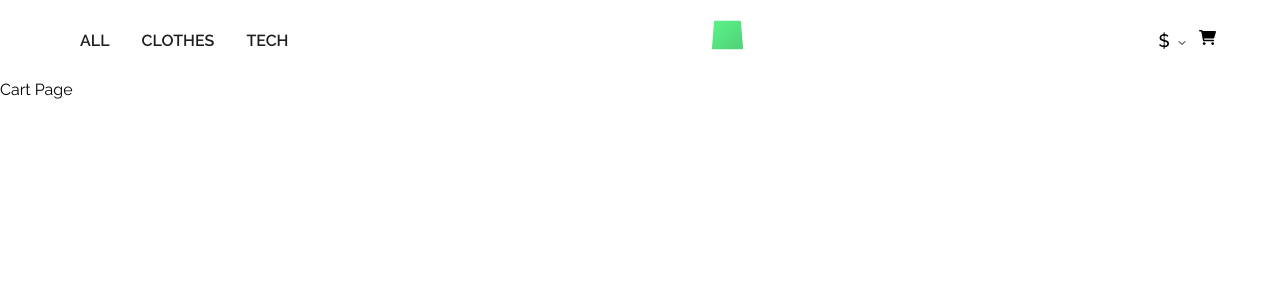
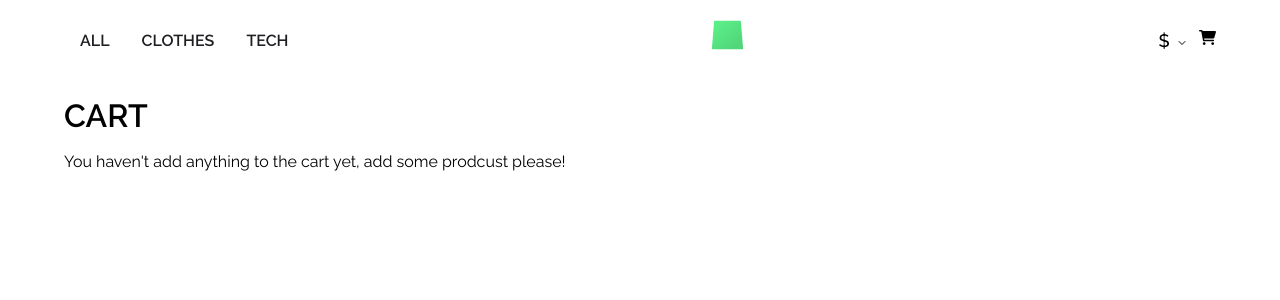
Before and after one commit to redapy/E-commerce, a React (Create React App) app: page /cart in a window 1280 px wide. Shown: the top 300 px of the page. Built offline with nearby package versions, Linux system fonts and the light colour scheme.

Commit message:
connect the CartPage with redux store and output data

```diff
--- a/src/components/productPrice/ProductPrice.js
+++ b/src/components/productPrice/ProductPrice.js
@@ -1,7 +1,6 @@
 import { Component } from "react";
 //redux
 import { connect } from "react-redux";
-import { compose } from "redux";
 class ProductPrice extends Component {
   render() {
     // Get the selected currency from the redux store
--- a/src/pages/cartPage/CartPage.js
+++ b/src/pages/cartPage/CartPage.js
@@ -1,11 +1,60 @@
 import { Component } from "react";
+//redux
+import { connect } from "react-redux";
+//components
+import ProductPrice from "../../components/productPrice/ProductPrice";
 //styles
-import { Wrapper } from "./CartPage.styles";
+import {
+  Header,
+  Item,
+  Content,
+  Wrapper,
+  ProductBrand,
+  ProductName,
+  ItemDetails,
+  SelectedAttributes,
+} from "./CartPage.styles";
 
 class CartPage extends Component {
   render() {
-    return <Wrapper>Cart Page</Wrapper>;
+    const { items } = this.props;
+    return (
+      <Wrapper>
+        <Header>cart</Header>
+        <Content>
+          {items.length > 0 ? (
+            items.map((item) => (
+              <Item key={item.id}>
+                <ItemDetails>
+                  <ProductBrand>{item.barnd}</ProductBrand>
+                  <ProductName>{item.name}</ProductName>
+                  <ProductPrice prices={item.price} />
+                  <SelectedAttributes>
+                    {Object.keys(item.attributes).map((attrKey) => (
+                      <li
+                        key={attrKey}
+                      >{`${attrKey}: ${item.attributes[attrKey]}`}</li>
+                    ))}
+                  </SelectedAttributes>
+                </ItemDetails>
+              </Item>
+            ))
+          ) : (
+            <p>
+              You haven't add anything to the cart yet, add some prodcust
+              please!
+            </p>
+          )}
+        </Content>
+      </Wrapper>
+    );
   }
 }
 
-export default CartPage;
+const mapStateToProps = (state) => {
+  return {
+    items: state.cartItems,
+  };
+};
+
+export default connect(mapStateToProps)(CartPage);
--- a/src/pages/cartPage/CartPage.styles.js
+++ b/src/pages/cartPage/CartPage.styles.js
@@ -1,3 +1,38 @@
 import styled from "styled-components";
 
-export const Wrapper = styled.div``;
+export const Wrapper = styled.div`
+  width: 90%;
+  display: flex;
+  flex-direction: column;
+  margin: 0 auto;
+`;
+export const Header = styled.h2`
+  font-weight: 700;
+  font-size: 32px;
+  line-height: 40px;
+  text-transform: uppercase;
+  margin: 1rem 0;
+`;
+
+export const Content = styled.div`
+  width: 90%;
+  display: flex;
+  flex-direction: column;
+`;
+
+export const Item = styled.div`
+  display: flex;
+`;
+
+export const ItemDetails = styled.div`
+  display: flex;
+  flex-direction: column;
+`;
+
+export const ProductBrand = styled.p``;
+
+export const ProductName = styled.p``;
+
+export const SelectedAttributes = styled.ul`
+  display: flex;
+`;
```
